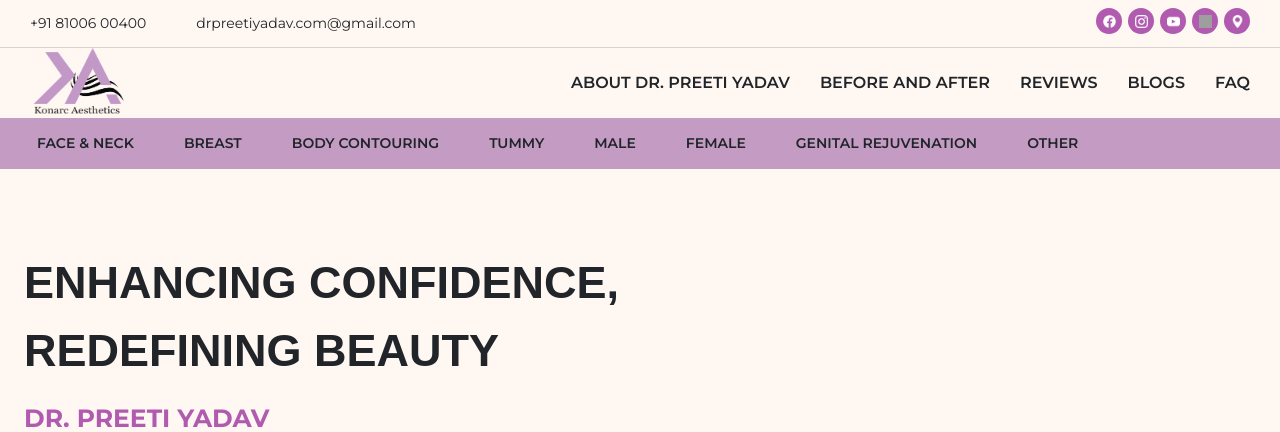
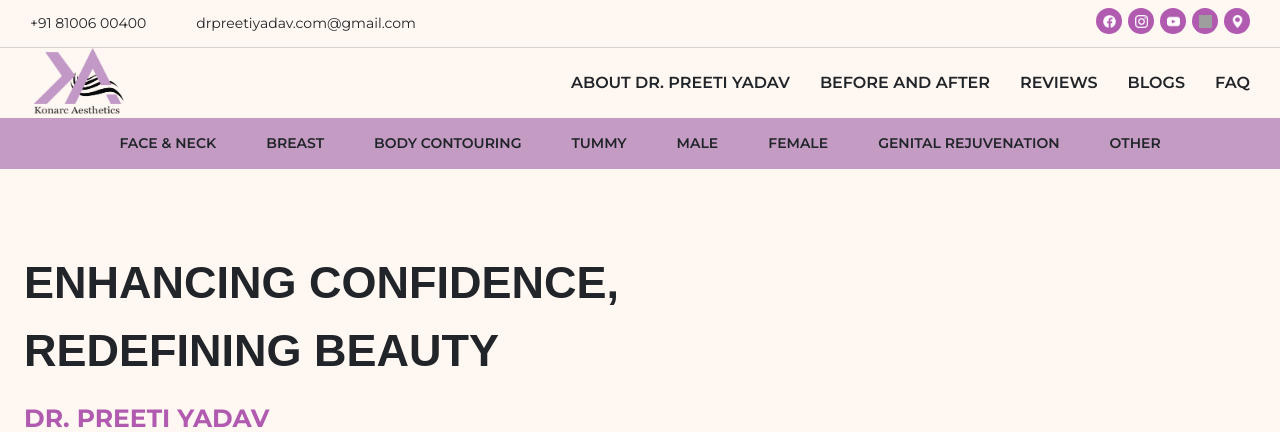
Before and after one commit to jasvinderkhera/plasticSurgeon, a PHP site: page / in a window 1280 px wide. Shown: the top 432 px of the page. Run offline with PHP 8.4, Linux system fonts and the light colour scheme; some libraries are stand-ins or nearby versions; some web fonts are replaced; grey boxes are pictures that could not be loaded.

Commit message:
minor changes

```diff
--- a/assets/script.js
+++ b/assets/script.js
@@ -24,7 +24,7 @@ $('.secondMenuListItem').click(function(){
 })
 
 $('.mobileClose').click(function(){
-  $(this).parent('.mobileDropdown').hide()
+  $(this).parent().css("display","none")
 })
 
 
--- a/assets/style.css
+++ b/assets/style.css
@@ -401,7 +401,7 @@ overflow: hidden;
 .cosmeticBox1 img{
     height: 100%;
     width: 100%;
-    object-fit: fill;
+    object-fit: cover;
 }
 
 .cosmeticBox2{
--- a/index.html
+++ b/index.html
@@ -8,14 +8,14 @@
       rel="stylesheet"
       href="https://cdnjs.cloudflare.com/ajax/libs/slick-carousel/1.9.0/slick.min.css"
     />
-    <link rel="shortcut icon" href="./assets/images/logo.png" type="image/x-icon">
+    <link rel="icon" href="./assets/images/logo.png" type="image/x-icon">
     <link
       rel="stylesheet"
       href="https://cdnjs.cloudflare.com/ajax/libs/slick-carousel/1.9.0/slick-theme.css"
     />
     <link rel="stylesheet" href="https://cdnjs.cloudflare.com/ajax/libs/font-awesome/6.7.1/css/all.min.css" integrity="sha512-5Hs3dF2AEPkpNAR7UiOHba+lRSJNeM2ECkwxUIxC1Q/FLycGTbNapWXB4tP889k5T5Ju8fs4b1P5z/iB4nMfSQ==" crossorigin="anonymous" referrerpolicy="no-referrer" />
-    <link rel="stylesheet" href="./assets/bootstrap.min.css">
-    <link rel="stylesheet" href="./assets/style.css" />
+    <link rel="stylesheet" href="assets/bootstrap.min.css">
+    <link rel="stylesheet" href="assets/style.css" />
   </head>
   <body>
     <div class="mobileMenuItems">
@@ -319,7 +319,7 @@
         </div>
 
         <div class="lowerMenuOutercontainer-xxl main-bg">
-          <div class="lowerMenu d-none d-md-flex justify-content-start container-xxl">
+          <div class="lowerMenu d-none d-md-flex justify-content-center container-xxl">
             <div class="lowerMenuItems">
               <a href="" class="nav-link">FACE & NECK</a>
               <div class="lowerMenuDropdown">
@@ -637,7 +637,7 @@
         <p class=" fs-6 fw-bold dark-main" >OUR KEY OFFERINGS</p>
                   <h3 class="fs-3 fw-bold mb-4">PICK YOUR TREATMENT</h3>
 
-                  <div class="treatmentSlider pb-4 overflow-x-hidden">
+                  <div class="treatmentSlider pb-4">
                     <div>
                       <div class="treatmentSliderItem text-center">
                         <img src="./assets/images/treatment/2.png" alt="" class="rounded-circle">
```
